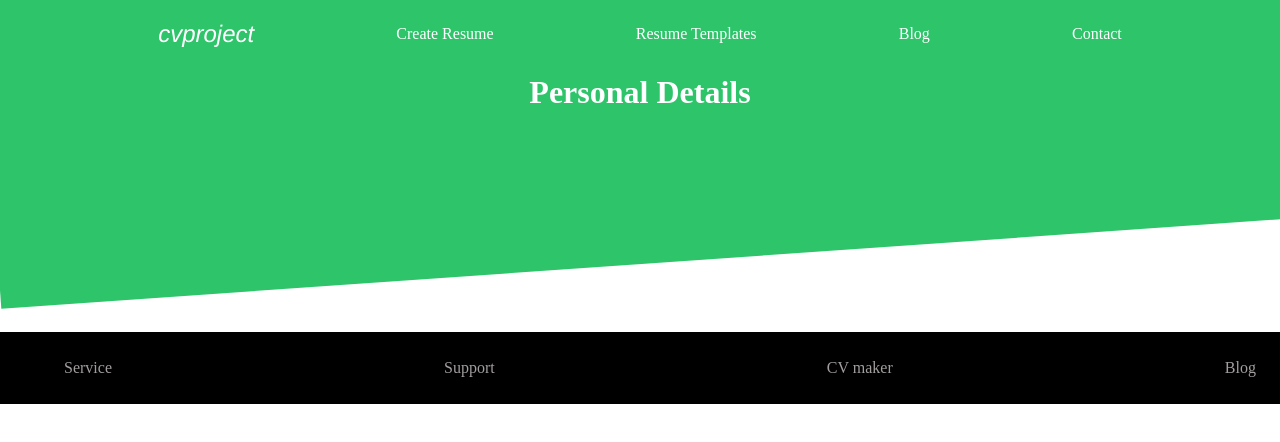
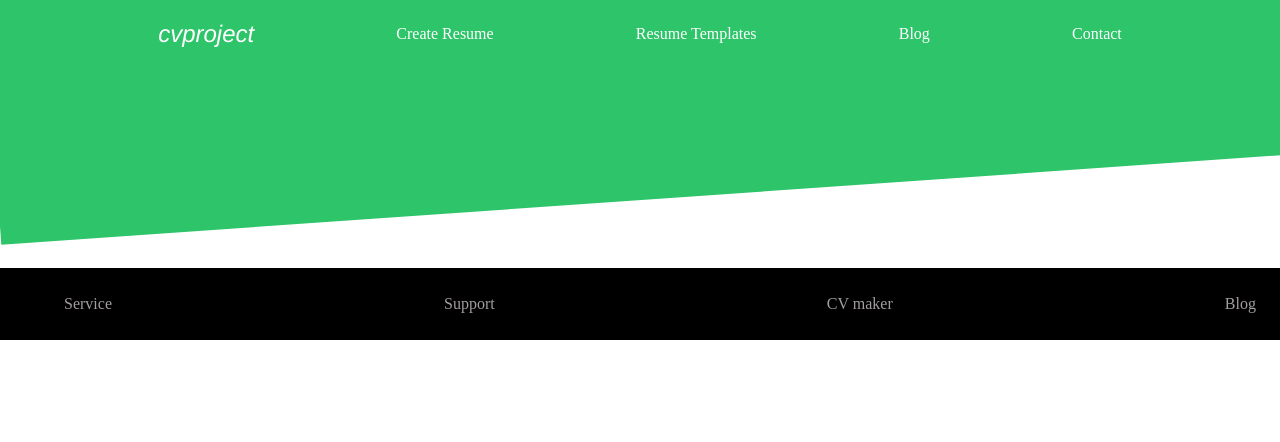
Before and after one commit to chucoyos/cv-project, a React (Create React App) app: page / in a window 1280 px wide. Shown: the top 442 px of the page. Built offline with nearby package versions, Linux system fonts and the light colour scheme.

Commit message:
Conditional subtitle render

```diff
--- a/src/RouteSwitch.js
+++ b/src/RouteSwitch.js
@@ -5,7 +5,7 @@ import Nav from "./components/Nav"
 import Footer from "./components/Footer"
 import Experiences from "./components/Experiences"
 import DecorationBar from "./components/DecorationBar"
-import { useState } from "react"
+import { Children, useState } from "react"
 const RouteSwitch = () => {
 
   const [name, setName] = useState('')
@@ -43,7 +43,9 @@ const RouteSwitch = () => {
 
   return(
     <BrowserRouter>
-      <Nav />
+      <Nav>
+
+      </Nav>
       <DecorationBar />
       <Routes>
         <Route  path='/cv-project' element={<App />}/>
--- a/src/components/Nav.js
+++ b/src/components/Nav.js
@@ -12,12 +12,26 @@ const Nav = ({path, text}) => {
         <li>Blog</li>
         <li>Contact</li>
       </ul>
-      { location.pathname === '/cv-project' ?
+      {  location.pathname === '/cv-project' &&
         <>
-          <h1>Create your professional Resume with CV project</h1>
-          <p className='subtitle'>Create your own professional resume and download it</p>
-          <Button path='/cv-project/general' text='Create your Resume'/>
-        </> : <h2 className='subtitle'>Personal Details</h2>
+        <h1>Create your professional Resume with CV project</h1>
+        <p className='subtitle'>Create your own professional resume and download it</p>
+        <Button path='/cv-project/general' text='Create your Resume'/>
+      </>
+      }
+
+      {  location.pathname === '/cv-project/general' &&
+        <>
+        <h2 className='subtitle'>Personal Details</h2>
+
+        </>
+      }
+
+      {  location.pathname === '/cv-project/experiences' &&
+        <>
+        <h2 className='subtitle'>My experiences</h2>
+
+        </>
       }
 
     </nav>
```
Also changed, not shown: src/components/NavExtended.js (added, +12 -0 lines).
